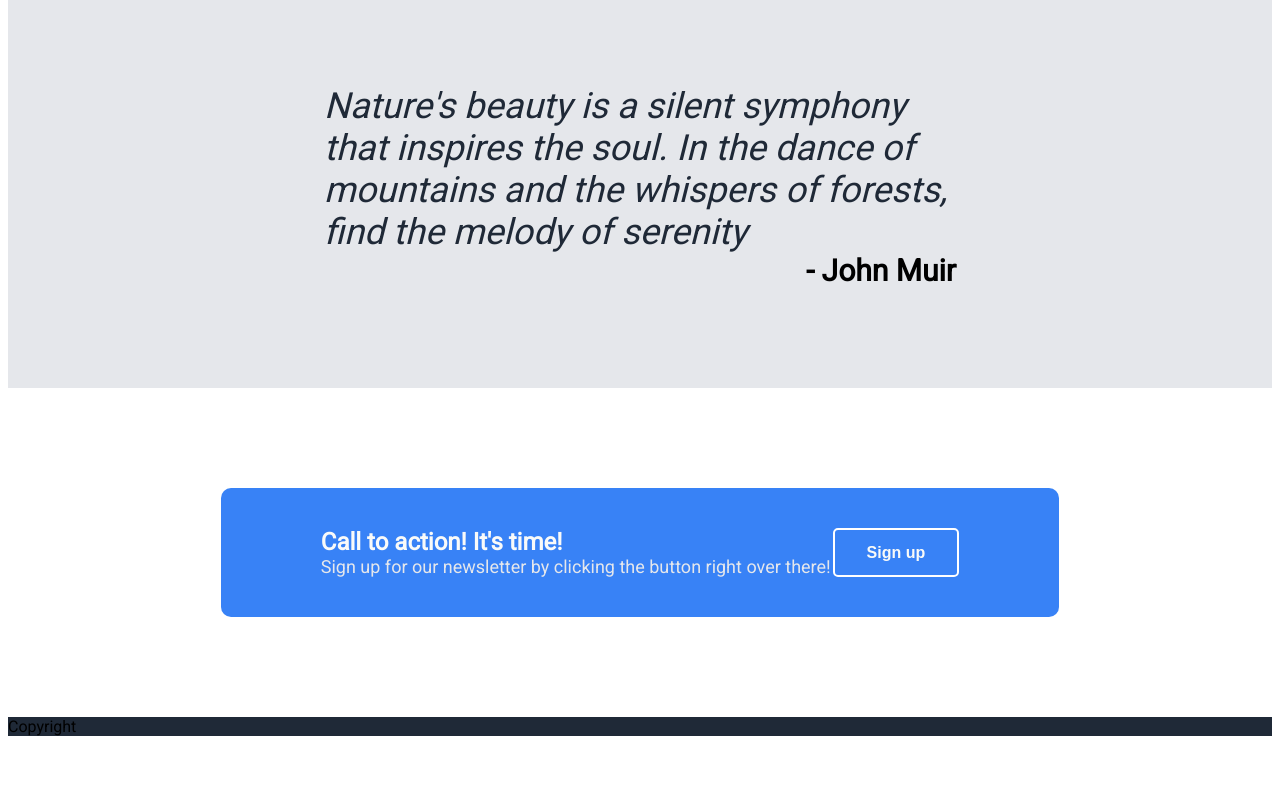
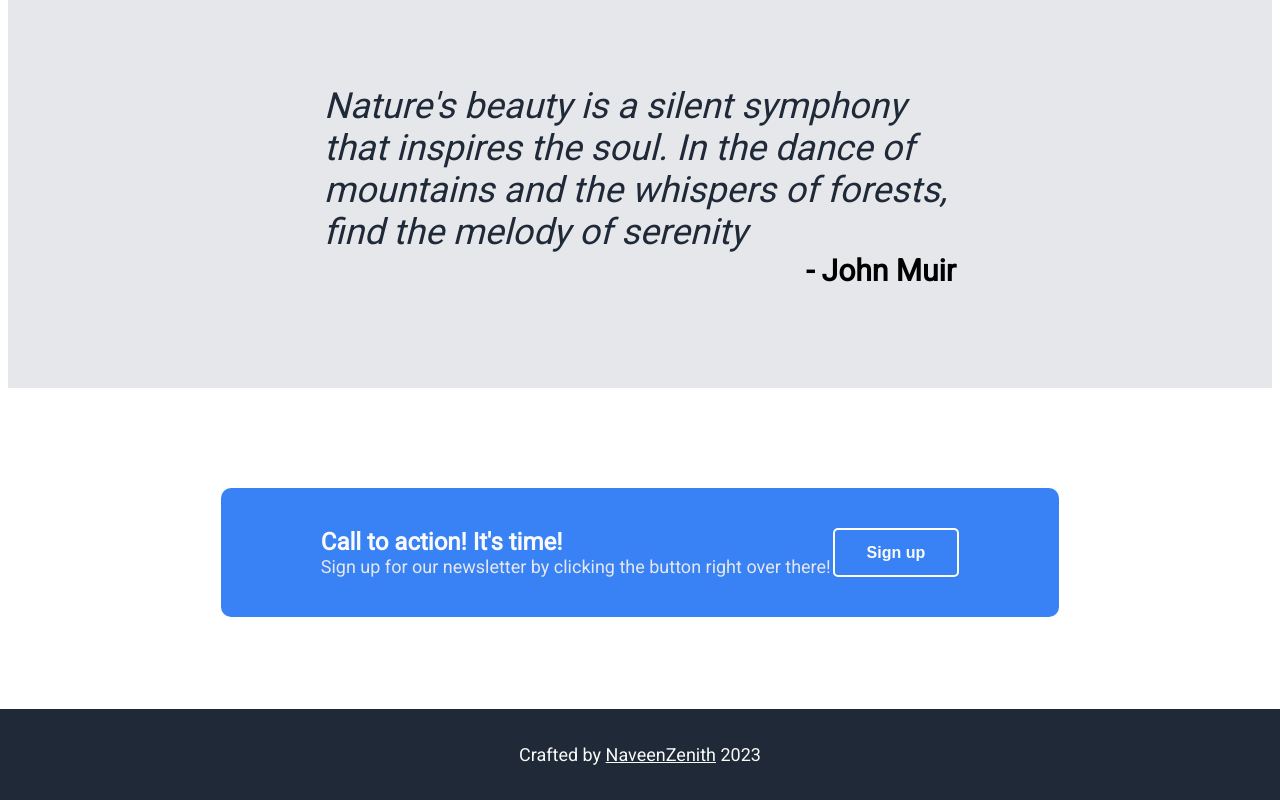
Before and after one commit to naveenzenith/landing-page, a plain HTML site: page index.html in a window 1280 px wide. Shown: the part 1662-2462 px from the top of the page. Before the commit the page ends 2406 px from the top, so only its background shows below. Drawn offline with Linux system fonts and the light colour scheme.

Commit message:
finish footer

```diff
--- a/index.html
+++ b/index.html
@@ -54,7 +54,7 @@
                 </div>
         </div>
         <div class="footer">
-                    <div class="text"> Copyright </div>
+                    <div class="text"> Crafted by <a href="https://github.com/naveenzenith" style="text-decoration:underline;">NaveenZenith</a> 2023 </div>
         </div>
     </body>
 </html>
--- a/style.css
+++ b/style.css
@@ -157,4 +157,13 @@ a{
 
 .footer{
     background-color: #1f2937;
+    margin:-8px;
+    display: flex;
+    justify-content: center;
 }
+
+.footer .text{
+    font-size: 18px;
+    padding:35px;
+    color: #f9faf8;
+}
```
